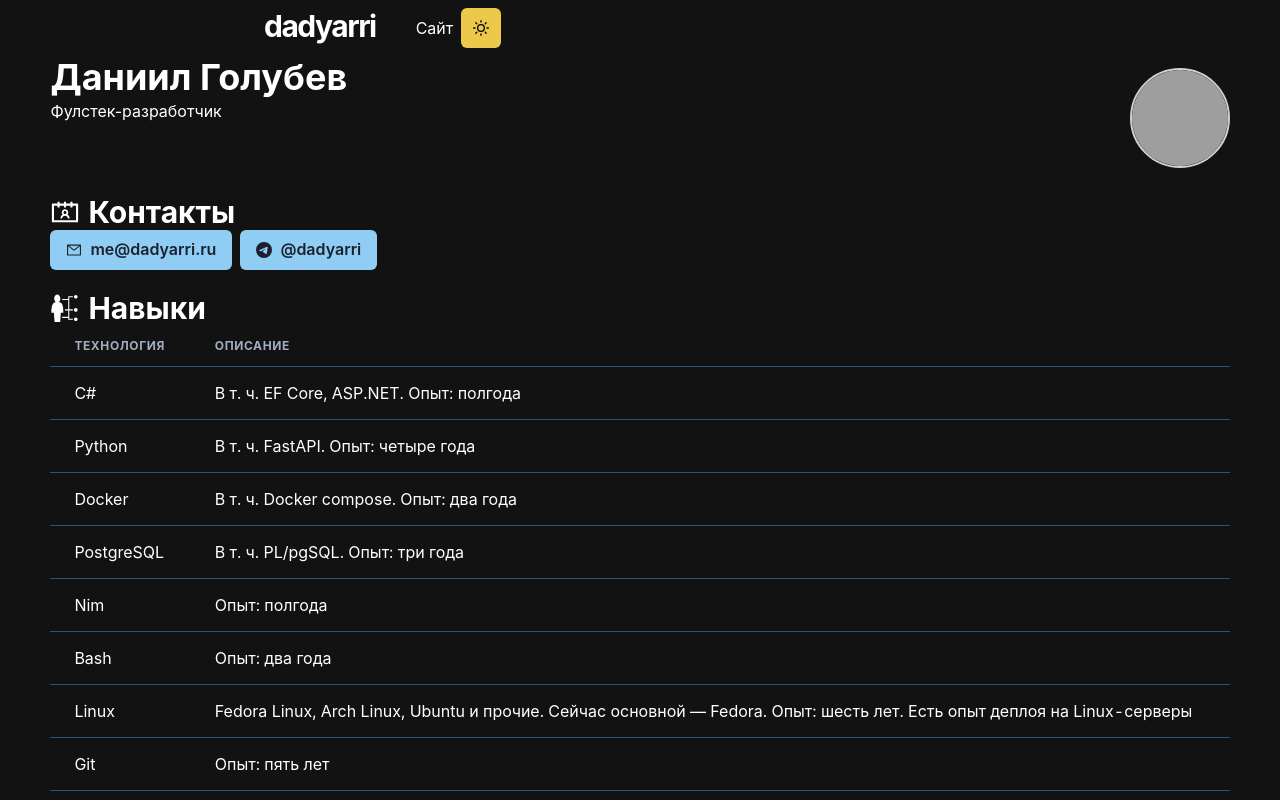
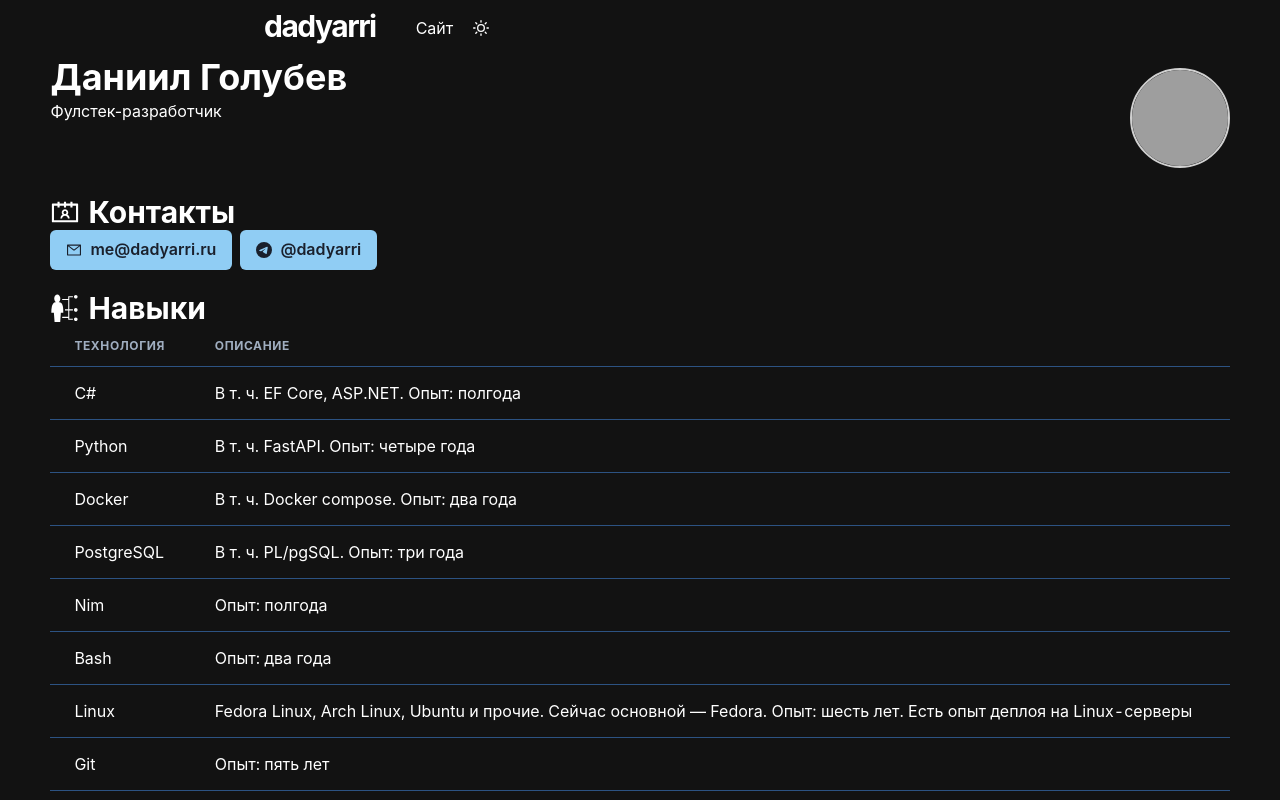
Before and after one commit to dadyarri/cv, a Next.js app: page / in a window 1280 px wide. Shown: the top 800 px of the page. Built offline with nearby package versions, Linux system fonts and the light colour scheme; grey boxes are pictures that could not be loaded.

Commit message:
remove background from theme toggle button

```diff
--- a/components/theme-toggle-button.tsx
+++ b/components/theme-toggle-button.tsx
@@ -17,9 +17,9 @@ const ThemeToggleButton = () => {
         transition={{ duration: 0.2 }}
       >
         <IconButton
+          variant={"ghost"}
           aria-label={"Toggle theme"}
-          bg={useColorModeValue("blue.800", "yellow.400")}
-          color={useColorModeValue("white", "black")}
+          color={useColorModeValue("black", "white")}
           icon={useColorModeValue(<MoonIcon />, <SunIcon />)}
           onClick={toggleColorMode}
         />
```
